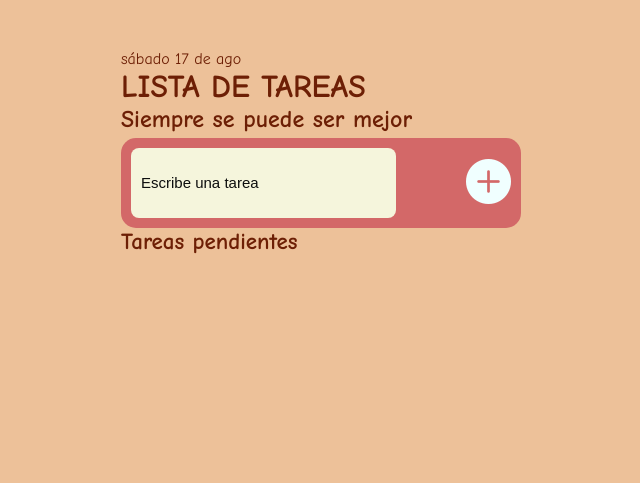
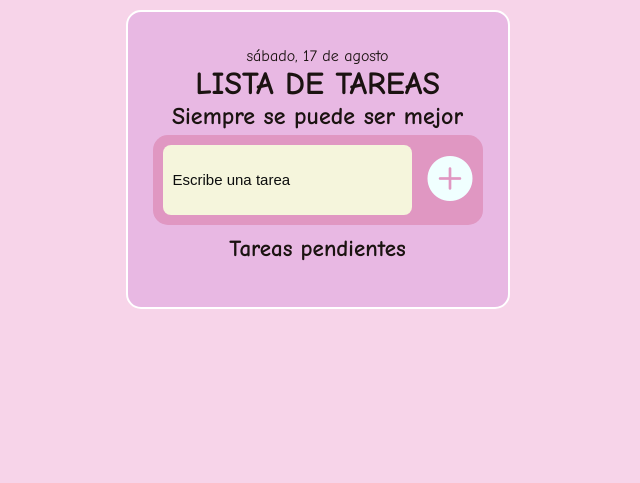
Before and after one commit to Arlet-S/tareas-pendientes, a plain HTML site: page index.html in a window 1280 px wide. Shown: the whole page, without its empty margins (319-959 px from the left). Drawn offline with nearby package versions, Linux system fonts and the light colour scheme.

Commit message:
reducción de espacio en las tareas

```diff
--- a/main.js
+++ b/main.js
@@ -15,7 +15,7 @@ let id;
 const FECHA = new Date ();
 fecha.innerHTML = FECHA.toLocaleDateString('es-MX',{
     weekday: 'long',
-    month: 'short',
+    month: 'long',
     day: 'numeric'
 });
 // DOM
@@ -33,11 +33,6 @@ function agregarTarea(tarea,id,hecho,eliminar) {
                     <p class="tarea-lista text ${LINE}">${tarea}</p>
                     <i id="${id}" data="eliminar" class="bi bi-x"></i>
                 </li>`
-                /*<li>
-                    <i id="0" data="hecho" class="bi bi-record-circle"></i>
-                    <p class="tarea-lista text tachado">Tarea 1:p</p>
-                    <i id="0" data="eliminar" class="bi bi-x"></i>
-                </li>*/
 
                 lista.insertAdjacentHTML("beforeend",elemento);
 
--- a/style.css
+++ b/style.css
@@ -8,39 +8,48 @@ body{
     font-family: "Comic Neue", cursive;
     font-weight: 400;
     font-style: normal;
-    background-color: rgba(236, 189, 145, 0.925);
+    background-color: rgba(247, 209, 232, 0.925);
     /*background-image: ;*/
     justify-content: center;
     background-repeat: no-repeat;
     background-size: contain;
     background-position: center;
     height: 100vh;
-    color: #6d1f05;
+    color: #1b1311;
     display: flex;
     justify-content: center;
 }
 
+
 .contenedor{
-    max-width: 80%;
+    /*max-width: 80%;
     width: 400px;
     height: 400px;
     margin: 0 auto;
-    padding: 40px;
-
-
+    /**/
+    max-width: 100%;
+  width: 330px;
+  height: auto;
+  margin: 10px 10px auto 3px;
+  padding: 25px;
+  border: 2px solid white;
+  background-color: #ce8eda65;
+  border-radius: 15px;
+  text-align: center;
 
 }
+
 .encabezado{
     padding: 10px 0 5px 0;
 }
 .agregar{
-    background-color: rgb(211, 104, 104);
+    background-color: rgb(224, 151, 194);
     border-radius: 15px;
     height: 70px;
     display: flex;
     align-items: center;
     padding: 10px;
-    gap: 70px;
+    gap: 15px;
 }
 .agregar input{
     width: 100%;
@@ -68,6 +77,8 @@ body{
     margin-bottom: 20px;
     font-size: 23px;
     align-items: center;
+    /**/
+    margin-top: 10px;
 }
 .tareas li{
     background-color: beige;
```
Also changed, not shown: index.html (+3 -1 lines).
